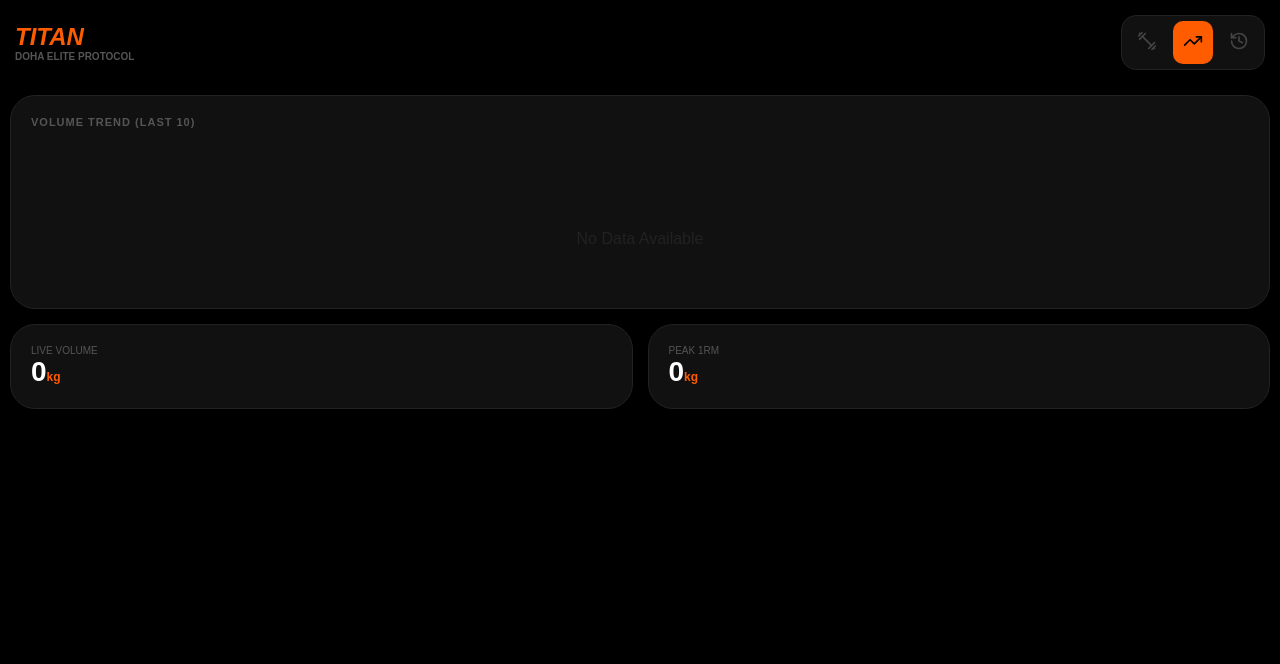
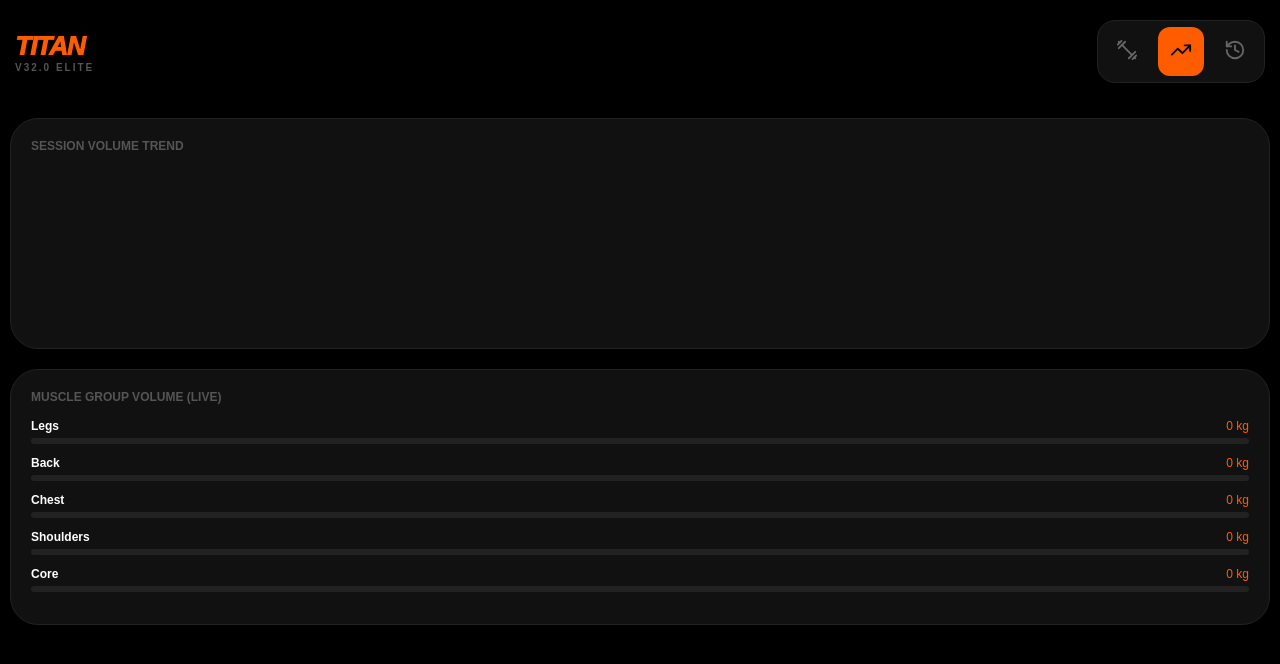
Before and after one commit to srafiq2406teachered-byte/Titan-Tracker, a React (Vite) app: page / in a window 1280 px wide. Both pictures are taken after a click on the button 1193 px from the left and 42 px from the top of the page. Shown: the top 664 px of the page. Built offline with nearby package versions, Linux system fonts and the light colour scheme.

Commit message:
Update App.jsx

```diff
--- a/src/App.jsx
+++ b/src/App.jsx
@@ -1,20 +1,24 @@
 import React, { useState, useEffect } from 'react';
-import { CheckCircle, Clock, Dumbbell, BarChart3, PlusCircle, X, ChevronRight, Activity, Trash2, StopCircle, Timer, Zap, History, TrendingUp, Trophy, Star } from 'lucide-react';
+import {
+  CheckCircle, Clock, Dumbbell, BarChart3, PlusCircle, X,
+  ChevronRight, Activity, Trash2, StopCircle, Timer, Zap,
+  History, TrendingUp, Trophy, Star, ChevronDown, ChevronUp, PieChart
+} from 'lucide-react';
 
 const TitanTracker = () => {
-  // --- MASTER DATA ---
+  // --- MASTER DATA & MUSCLE MAPPING ---
   const MASTER_PROTOCOL = [
-    { id: "A1", name: "Leg Press Machine", sets: 3, goal: "8-10", rest: 60 },
-    { id: "A2", name: "Lat Pulldown Machine", sets: 3, goal: "10-12", rest: 60 },
-    { id: "B1", name: "Chest Press Machine", sets: 3, goal: "8-10", rest: 60 },
-    { id: "B2", name: "Seated Leg Curl", sets: 3, goal: "12-15", rest: 60 },
-    { id: "C1", name: "Seated Cable Row", sets: 3, goal: "10-12", rest: 60 },
-    { id: "C2", name: "DB Overhead Press", sets: 3, goal: "10-12", rest: 60 },
-    { id: "D1", name: "Plank / Captain's Chair", sets: 3, goal: "45s", rest: 30 },
-    { id: "D2", name: "Walking Lunges", sets: 3, goal: "12 Total", rest: 30 }
+    { id: "A1", name: "Leg Press Machine", sets: 3, goal: "8-10", rest: 60, group: "Legs" },
+    { id: "A2", name: "Lat Pulldown Machine", sets: 3, goal: "10-12", rest: 60, group: "Back" },
+    { id: "B1", name: "Chest Press Machine", sets: 3, goal: "8-10", rest: 60, group: "Chest" },
+    { id: "B2", name: "Seated Leg Curl", sets: 3, goal: "12-15", rest: 60, group: "Legs" },
+    { id: "C1", name: "Seated Cable Row", sets: 3, goal: "10-12", rest: 60, group: "Back" },
+    { id: "C2", name: "DB Overhead Press", sets: 3, goal: "10-12", rest: 60, group: "Shoulders" },
+    { id: "D1", name: "Plank / Captain's Chair", sets: 3, goal: "45s", rest: 30, group: "Core" },
+    { id: "D2", name: "Walking Lunges", sets: 3, goal: "12 Total", rest: 30, group: "Legs" }
   ];
 
-  // --- STATE MANAGEMENT ---
+  // --- STATE ---
   const [view, setView] = useState('train');
   const [timeLeft, setTimeLeft] = useState(0);
   const [mounted, setMounted] = useState(false);
@@ -22,12 +26,13 @@ const TitanTracker = () => {
   const [exerciseData, setExerciseData] = useState({});
   const [history, setHistory] = useState([]);
   const [showPB, setShowPB] = useState(false);
+  const [expandedLog, setExpandedLog] = useState(null);
 
-  // --- PERSISTENCE LAYER ---
+  // --- PERSISTENCE ---
   useEffect(() => {
-    const savedSets = localStorage.getItem('titan_sets_v31');
-    const savedData = localStorage.getItem('titan_metrics_v31');
-    const savedHistory = localStorage.getItem('titan_history_v31');
+    const savedSets = localStorage.getItem('titan_sets_v32');
+    const savedData = localStorage.getItem('titan_metrics_v32');
+    const savedHistory = localStorage.getItem('titan_history_v32');
     if (savedSets) setCompletedSets(JSON.parse(savedSets));
     if (savedData) setExerciseData(JSON.parse(savedData));
     if (savedHistory) setHistory(JSON.parse(savedHistory));
@@ -36,22 +41,26 @@ const TitanTracker = () => {
 
   useEffect(() => {
     if (mounted) {
-      localStorage.setItem('titan_sets_v31', JSON.stringify(completedSets));
-      localStorage.setItem('titan_metrics_v31', JSON.stringify(exerciseData));
-      localStorage.setItem('titan_history_v31', JSON.stringify(history));
+      localStorage.setItem('titan_sets_v32', JSON.stringify(completedSets));
+      localStorage.setItem('titan_metrics_v32', JSON.stringify(exerciseData));
+      localStorage.setItem('titan_history_v32', JSON.stringify(history));
     }
   }, [completedSets, exerciseData, history, mounted]);
 
-  // --- CALCULATION ENGINE ---
+  // --- ANALYTICS ENGINE ---
   const getStats = () => {
     let volume = 0, max1RM = 0;
+    let groupVol = { Legs: 0, Back: 0, Chest: 0, Shoulders: 0, Core: 0 };
+
     MASTER_PROTOCOL.forEach(ex => {
       for (let i = 0; i < ex.sets; i++) {
         const key = `${ex.id}-${i}`;
         if (completedSets[key]) {
           const w = parseFloat(exerciseData[`${key}-w`] || 0);
           const r = parseFloat(exerciseData[`${key}-r`] || 0);
-          volume += (w * r);
+          const setVol = w * r;
+          volume += setVol;
+          groupVol[ex.group] = (groupVol[ex.group] || 0) + setVol;
           if (r > 0) {
             const current1RM = w * (1 + (r / 30));
             if (current1RM > max1RM) max1RM = current1RM;
@@ -59,7 +68,16 @@ const TitanTracker = () => {
         }
       }
     });
-    return { volume, max1RM: Math.round(max1RM) };
+    return { volume, max1RM: Math.round(max1RM), groupVol };
+  };
+
+  const getLastPerformance = (exId) => {
+    if (history.length === 0) return null;
+    for (let i = history.length - 1; i >= 0; i--) {
+      const entry = history[i].exercises?.[exId];
+      if (entry) return entry;
+    }
+    return null;
   };
 
   const handleFinish = () => {
@@ -69,94 +87,122 @@ const TitanTracker = () => {
     const allTimeBest = history.length > 0 ? Math.max(...history.map(h => h.volume)) : 0;
     const isNewPB = stats.volume > allTimeBest && history.length > 0;
 
+    // Deep Save: Capturing every set detail for history
+    const sessionDetails = {};
+    MASTER_PROTOCOL.forEach(ex => {
+      const sets = [];
+      for (let i = 0; i < ex.sets; i++) {
+        if (completedSets[`${ex.id}-${i}`]) {
+          sets.push({ w: exerciseData[`${ex.id}-${i}-w`], r: exerciseData[`${ex.id}-${i}-r`] });
+        }
+      }
+      if (sets.length > 0) sessionDetails[ex.id] = { name: ex.name, sets };
+    });
+
     const newEntry = {
-      date: new Date().toLocaleDateString('en-GB', { day: '2-digit', month: 'short' }),
+      id: Date.now(),
+      date: new Date().toLocaleDateString('en-GB', { day: '2-digit', month: 'short', year: 'numeric' }),
       volume: stats.volume,
       peak: stats.max1RM,
-      isPB: isNewPB
+      isPB: isNewPB,
+      exercises: sessionDetails,
+      groupVol: stats.groupVol
     };
 
     setHistory([...history, newEntry]);
-    if (isNewPB) {
-      setShowPB(true);
-      setTimeout(() => setShowPB(false), 4000);
-    }
+    if (isNewPB) { setShowPB(true); setTimeout(() => setShowPB(false), 4000); }
     setCompletedSets({}); setExerciseData({});
     setView('calendar');
   };
 
-  const THEME = { orange: '#FF5C00', bg: '#000', card: '#111', border: '#222', textDim: '#555' };
+  const THEME = { orange: '#FF5C00', bg: '#000', card: '#111', border: '#222', textDim: '#555', gold: '#FFD700' };
   const stats = getStats();
   const maxVolHistory = Math.max(...history.map(h => h.volume), 1);
 
   if (!mounted) return null;
 
   return (
-    <div style={{ backgroundColor: THEME.bg, minHeight: '100vh', color: '#fff', fontFamily: 'sans-serif', padding: '10px 10px 100px 10px', position: 'relative' }}>
+    <div style={{ backgroundColor: THEME.bg, minHeight: '100vh', color: '#fff', fontFamily: 'sans-serif', padding: '10px 10px 120px 10px' }}>
 
       {/* PB CELEBRATION */}
       {showPB && (
-        <div style={{ position: 'fixed', top: 0, left: 0, right: 0, bottom: 0, background: 'rgba(255, 92, 0, 0.95)', zIndex: 5000, display: 'flex', flexDirection: 'column', justifyContent: 'center', alignItems: 'center', textAlign: 'center' }}>
-          <Trophy size={120} color="#000" />
-          <h1 style={{ color: '#000', fontSize: '48px', fontWeight: '900', margin: '10px 0' }}>NEW PB!</h1>
-          <p style={{ color: '#000', fontWeight: '900', fontSize: '20px' }}>{stats.volume} KG TOTAL VOLUME</p>
+        <div style={{ position: 'fixed', inset: 0, background: 'rgba(255, 92, 0, 0.98)', zIndex: 9999, display: 'flex', flexDirection: 'column', justifyContent: 'center', alignItems: 'center', textAlign: 'center' }}>
+          <Trophy size={140} color="#000" strokeWidth={3} />
+          <h1 style={{ color: '#000', fontSize: '50px', fontWeight: '950', margin: '0' }}>NEW PB</h1>
+          <div style={{ color: '#000', fontSize: '24px', fontWeight: '800' }}>{stats.volume} KG CRUSHED</div>
         </div>
       )}
 
-      {/* FIXED HEADER */}
-      <header style={{ display: 'flex', justifyContent: 'space-between', alignItems: 'center', marginBottom: '20px', padding: '5px' }}>
+      {/* HEADER */}
+      <header style={{ display: 'flex', justifyContent: 'space-between', alignItems: 'center', marginBottom: '25px', padding: '10px 5px' }}>
         <div>
-          <h1 style={{ fontSize: '24px', fontWeight: '900', fontStyle: 'italic', color: THEME.orange, margin: 0 }}>TITAN</h1>
-          <div style={{ fontSize: '10px', color: THEME.textDim, fontWeight: 'bold' }}>DOHA ELITE PROTOCOL</div>
+          <h1 style={{ fontSize: '26px', fontWeight: '950', fontStyle: 'italic', color: THEME.orange, margin: 0, letterSpacing: '-1px' }}>TITAN</h1>
+          <div style={{ fontSize: '10px', color: THEME.textDim, fontWeight: '900', letterSpacing: '2px' }}>V32.0 ELITE</div>
         </div>
-        <div style={{ display: 'flex', gap: '6px', background: THEME.card, padding: '5px', borderRadius: '15px', border: `1px solid ${THEME.border}` }}>
-          <button onClick={() => setView('train')} style={{ background: view === 'train' ? THEME.orange : 'transparent', border: 'none', padding: '10px', borderRadius: '10px' }}><Dumbbell size={20} color={view === 'train' ? '#000' : '#444'} /></button>
-          <button onClick={() => setView('metrics')} style={{ background: view === 'metrics' ? THEME.orange : 'transparent', border: 'none', padding: '10px', borderRadius: '10px' }}><TrendingUp size={20} color={view === 'metrics' ? '#000' : '#444'} /></button>
-          <button onClick={() => setView('calendar')} style={{ background: view === 'calendar' ? THEME.orange : 'transparent', border: 'none', padding: '10px', borderRadius: '10px' }}><History size={20} color={view === 'calendar' ? '#000' : '#444'} /></button>
+        <div style={{ display: 'flex', gap: '8px', background: THEME.card, padding: '6px', borderRadius: '18px', border: `1px solid ${THEME.border}` }}>
+          <button onClick={() => setView('train')} style={{ background: view === 'train' ? THEME.orange : 'transparent', border: 'none', padding: '12px', borderRadius: '12px' }}><Dumbbell size={22} color={view === 'train' ? '#000' : '#666'} /></button>
+          <button onClick={() => setView('metrics')} style={{ background: view === 'metrics' ? THEME.orange : 'transparent', border: 'none', padding: '12px', borderRadius: '12px' }}><TrendingUp size={22} color={view === 'metrics' ? '#000' : '#666'} /></button>
+          <button onClick={() => setView('calendar')} style={{ background: view === 'calendar' ? THEME.orange : 'transparent', border: 'none', padding: '12px', borderRadius: '12px' }}><History size={22} color={view === 'calendar' ? '#000' : '#666'} /></button>
         </div>
       </header>
 
-      {/* VIEW: METRICS & GRAPH */}
+      {/* VIEW: ENHANCED METRICS */}
       {view === 'metrics' && (
-        <div style={{ display: 'flex', flexDirection: 'column', gap: '15px' }}>
-          <div style={{ background: THEME.card, padding: '20px', borderRadius: '25px', border: `1px solid ${THEME.border}` }}>
-            <div style={{ fontSize: '11px', color: THEME.textDim, fontWeight: '900', marginBottom: '20px', letterSpacing: '1px' }}>VOLUME TREND (LAST 10)</div>
-            <div style={{ display: 'flex', alignItems: 'flex-end', justifyContent: 'space-between', height: '140px', gap: '6px' }}>
-              {history.length > 0 ? history.slice(-10).map((h, i) => (
-                <div key={i} style={{ flex: 1, display: 'flex', flexDirection: 'column', alignItems: 'center', gap: '8px' }}>
-                  <div style={{ width: '100%', background: h.isPB ? '#FFD700' : THEME.orange, height: `${(h.volume / maxVolHistory) * 100}%`, borderRadius: '4px', minHeight: '5px', position: 'relative' }}>
-                    {h.isPB && <Star size={10} color="#000" style={{ position: 'absolute', top: '-15px', left: '25%' }} />}
+        <div style={{ display: 'flex', flexDirection: 'column', gap: '20px' }}>
+          {/* Trend Chart */}
+          <div style={{ background: THEME.card, padding: '20px', borderRadius: '28px', border: `1px solid ${THEME.border}` }}>
+            <div style={{ fontSize: '12px', color: THEME.textDim, fontWeight: '900', marginBottom: '25px' }}>SESSION VOLUME TREND</div>
+            <div style={{ display: 'flex', alignItems: 'flex-end', justifyContent: 'space-between', height: '150px', gap: '8px' }}>
+              {history.slice(-8).map((h, i) => (
+                <div key={i} style={{ flex: 1, display: 'flex', flexDirection: 'column', alignItems: 'center', gap: '10px' }}>
+                  <div style={{ width: '100%', background: h.isPB ? THEME.gold : THEME.orange, height: `${(h.volume / maxVolHistory) * 100}%`, borderRadius: '6px', minHeight: '8px', position: 'relative', transition: 'height 0.5s ease' }}>
+                    {h.isPB && <Star size={12} color="#000" fill="#000" style={{ position: 'absolute', top: '-18px', left: '20%' }} />}
                   </div>
-                  <span style={{ fontSize: '8px', color: THEME.textDim, fontWeight: 'bold' }}>{h.date}</span>
+                  <span style={{ fontSize: '9px', color: THEME.textDim, fontWeight: 'bold' }}>{h.date.split(' ')[0]}</span>
                 </div>
-              )) : <div style={{ width: '100%', textAlign: 'center', color: '#222', padding: '40px 0' }}>No Data Available</div>}
+              ))}
             </div>
           </div>
 
-          <div style={{ display: 'grid', gridTemplateColumns: '1fr 1fr', gap: '15px' }}>
-             <div style={{ background: THEME.card, padding: '20px', borderRadius: '25px', border: `1px solid ${THEME.border}` }}>
-                <div style={{ fontSize: '10px', color: THEME.textDim }}>LIVE VOLUME</div>
-                <div style={{ fontSize: '28px', fontWeight: '900' }}>{stats.volume}<span style={{ fontSize: '12px', color: THEME.orange }}>kg</span></div>
+          {/* Muscle Distribution Breakdown */}
+          <div style={{ background: THEME.card, padding: '20px', borderRadius: '28px', border: `1px solid ${THEME.border}` }}>
+            <div style={{ fontSize: '12px', color: THEME.textDim, fontWeight: '900', marginBottom: '15px' }}>MUSCLE GROUP VOLUME (LIVE)</div>
+            {Object.entries(stats.groupVol).map(([name, vol]) => (
+              <div key={name} style={{ marginBottom: '12px' }}>
+                <div style={{ display: 'flex', justifyContent: 'space-between', fontSize: '12px', marginBottom: '5px' }}>
+                  <span style={{ fontWeight: 'bold' }}>{name}</span>
+                  <span style={{ color: THEME.orange }}>{vol.toLocaleString()} kg</span>
                 </div>
-             <div style={{ background: THEME.card, padding: '20px', borderRadius: '25px', border: `1px solid ${THEME.border}` }}>
-                <div style={{ fontSize: '10px', color: THEME.textDim }}>PEAK 1RM</div>
-                <div style={{ fontSize: '28px', fontWeight: '900' }}>{stats.max1RM}<span style={{ fontSize: '12px', color: THEME.orange }}>kg</span></div>
+                <div style={{ height: '6px', background: '#222', borderRadius: '3px', overflow: 'hidden' }}>
+                  <div style={{ height: '100%', background: THEME.orange, width: `${(vol / (stats.volume || 1)) * 100}%` }}></div>
                 </div>
+              </div>
+            ))}
           </div>
         </div>
       )}
 
-      {/* VIEW: TRAINING LOG */}
+      {/* VIEW: TRAIN (WITH GHOST DATA) */}
       {view === 'train' && (
-        <div style={{ display: 'flex', flexDirection: 'column', gap: '12px' }}>
-          {MASTER_PROTOCOL.map((ex) => (
-            <div key={ex.id} style={{ background: THEME.card, borderRadius: '20px', padding: '18px', borderLeft: `5px solid ${THEME.orange}`, border: `1px solid ${THEME.border}` }}>
-              <div style={{ display: 'flex', justifyContent: 'space-between', alignItems: 'center', marginBottom: '15px' }}>
-                <span style={{ fontWeight: '900', fontSize: '15px', textTransform: 'uppercase' }}>{ex.name}</span>
-                <span style={{ fontSize: '11px', color: THEME.textDim, fontWeight: 'bold' }}>GOAL: {ex.goal}</span>
+        <div style={{ display: 'flex', flexDirection: 'column', gap: '15px' }}>
+          {MASTER_PROTOCOL.map((ex) => {
+            const last = getLastPerformance(ex.id);
+            return (
+              <div key={ex.id} style={{ background: THEME.card, borderRadius: '24px', padding: '20px', border: `1px solid ${THEME.border}`, borderLeft: `6px solid ${THEME.orange}` }}>
+                <div style={{ display: 'flex', justifyContent: 'space-between', alignItems: 'flex-start', marginBottom: '15px' }}>
+                  <div>
+                    <div style={{ fontWeight: '900', fontSize: '16px', textTransform: 'uppercase', letterSpacing: '0.5px' }}>{ex.name}</div>
+                    <div style={{ fontSize: '11px', color: THEME.textDim, fontWeight: 'bold', marginTop: '2px' }}>TARGET: {ex.goal} REPS</div>
+                  </div>
+                  {last && (
+                    <div style={{ background: '#1a1a1a', padding: '5px 10px', borderRadius: '10px', textAlign: 'right', border: '1px solid #333' }}>
+                      <div style={{ fontSize: '9px', color: THEME.orange, fontWeight: '900' }}>LAST SESSION</div>
+                      <div style={{ fontSize: '12px', fontWeight: 'bold' }}>{last.sets[0]?.w}kg x {last.sets[0]?.r}</div>
+                    </div>
+                  )}
                 </div>
 
-              <div style={{ display: 'flex', flexDirection: 'column', gap: '10px' }}>
+                <div style={{ display: 'flex', flexDirection: 'column', gap: '12px' }}>
                   {[...Array(ex.sets)].map((_, i) => (
                     <div key={i} style={{ display: 'flex', gap: '10px' }}>
                       <button
@@ -164,7 +210,7 @@ const TitanTracker = () => {
                           setCompletedSets({...completedSets, [`${ex.id}-${i}`]: !completedSets[`${ex.id}-${i}`]});
                           if(!completedSets[`${ex.id}-${i}`]) setTimeLeft(ex.rest);
                         }}
-                      style={{ width: '50px', height: '50px', background: completedSets[`${ex.id}-${i}`] ? THEME.orange : '#1a1a1a', border: 'none', borderRadius: '12px', color: '#000', fontWeight: '900', fontSize: '18px' }}
+                        style={{ width: '55px', height: '55px', background: completedSets[`${ex.id}-${i}`] ? THEME.orange : '#1a1a1a', border: 'none', borderRadius: '15px', color: '#000', fontWeight: '900', fontSize: '20px' }}
                       >
                         {completedSets[`${ex.id}-${i}`] ? '✓' : i + 1}
                       </button>
@@ -172,48 +218,82 @@ const TitanTracker = () => {
                         type="number" inputMode="decimal" placeholder="KG"
                         value={exerciseData[`${ex.id}-${i}-w`] || ''}
                         onChange={e => setExerciseData({...exerciseData, [`${ex.id}-${i}-w`]: e.target.value})}
-                      style={{ flex: 1, background: '#000', border: `1px solid ${THEME.border}`, borderRadius: '12px', color: '#fff', textAlign: 'center', fontSize: '18px', fontWeight: 'bold' }}
+                        style={{ flex: 1.2, background: '#000', border: `1px solid ${THEME.border}`, borderRadius: '15px', color: '#fff', textAlign: 'center', fontSize: '18px', fontWeight: '900' }}
                       />
                       <input
                         type="number" inputMode="numeric" placeholder="REPS"
                         value={exerciseData[`${ex.id}-${i}-r`] || ''}
                         onChange={e => setExerciseData({...exerciseData, [`${ex.id}-${i}-r`]: e.target.value})}
-                      style={{ flex: 1, background: '#000', border: `1px solid ${THEME.border}`, borderRadius: '12px', color: THEME.orange, textAlign: 'center', fontSize: '18px', fontWeight: 'bold' }}
+                        style={{ flex: 1, background: '#000', border: `1px solid ${THEME.border}`, borderRadius: '15px', color: THEME.orange, textAlign: 'center', fontSize: '18px', fontWeight: '900' }}
                       />
                     </div>
                   ))}
                 </div>
               </div>
-          ))}
-          <button onClick={handleFinish} style={{ background: THEME.orange, padding: '22px', borderRadius: '20px', border: 'none', fontWeight: '900', color: '#000', fontSize: '18px', marginTop: '10px', boxShadow: '0 10px 20px rgba(255,92,0,0.2)' }}>FINISH & LOG SESSION</button>
+            );
+          })}
+          <button onClick={handleFinish} style={{ background: THEME.orange, padding: '25px', borderRadius: '25px', border: 'none', fontWeight: '950', color: '#000', fontSize: '20px', marginTop: '10px', boxShadow: `0 15px 30px rgba(255, 92, 0, 0.25)` }}>LOG ELITE SESSION</button>
         </div>
       )}
 
-      {/* VIEW: CALENDAR HISTORY */}
+      {/* VIEW: DEEP-DIVE LOGS */}
       {view === 'calendar' && (
-        <div style={{ display: 'flex', flexDirection: 'column', gap: '12px' }}>
-          <h2 style={{ fontSize: '12px', color: THEME.textDim, fontWeight: '900', letterSpacing: '1px' }}>WORKOUT LOGS</h2>
-          {[...history].reverse().map((log, idx) => (
-            <div key={idx} style={{ background: THEME.card, padding: '20px', borderRadius: '20px', border: `1px solid ${THEME.border}`, display: 'flex', justifyContent: 'space-between', alignItems: 'center' }}>
+        <div style={{ display: 'flex', flexDirection: 'column', gap: '15px' }}>
+          <h2 style={{ fontSize: '12px', color: THEME.textDim, fontWeight: '900', letterSpacing: '2px', paddingLeft: '5px' }}>SESSION ARCHIVE</h2>
+          {[...history].reverse().map((log) => (
+            <div key={log.id} style={{ background: THEME.card, borderRadius: '24px', border: `1px solid ${log.isPB ? THEME.gold : THEME.border}`, overflow: 'hidden' }}>
+              <div
+                onClick={() => setExpandedLog(expandedLog === log.id ? null : log.id)}
+                style={{ padding: '20px', display: 'flex', justifyContent: 'space-between', alignItems: 'center' }}
+              >
                 <div>
-                <div style={{ fontSize: '16px', fontWeight: '900', color: log.isPB ? '#FFD700' : '#fff' }}>{log.date} {log.isPB && '🏆'}</div>
-                <div style={{ fontSize: '12px', color: THEME.textDim }}>Peak 1RM: {log.peak}kg</div>
+                  <div style={{ fontSize: '18px', fontWeight: '950', color: log.isPB ? THEME.gold : '#fff' }}>{log.date} {log.isPB && '🏆'}</div>
+                  <div style={{ fontSize: '12px', color: THEME.textDim, fontWeight: 'bold' }}>{Object.keys(log.exercises).length} Exercises Completed</div>
                 </div>
-              <div style={{ textAlign: 'right' }}>
-                <div style={{ fontSize: '20px', fontWeight: '900', color: THEME.orange }}>{log.volume}kg</div>
-                <div style={{ fontSize: '10px', color: THEME.textDim }}>TOTAL VOLUME</div>
+                <div style={{ textAlign: 'right', display: 'flex', alignItems: 'center', gap: '15px' }}>
+                  <div>
+                    <div style={{ fontSize: '22px', fontWeight: '950', color: THEME.orange }}>{log.volume.toLocaleString()}</div>
+                    <div style={{ fontSize: '9px', color: THEME.textDim, fontWeight: '900' }}>TOTAL KG</div>
+                  </div>
+                  {expandedLog === log.id ? <ChevronUp size={20} color={THEME.textDim} /> : <ChevronDown size={20} color={THEME.textDim} />}
+                </div>
+              </div>
+
+              {/* Expandable Details */}
+              {expandedLog === log.id && (
+                <div style={{ padding: '0 20px 20px 20px', borderTop: `1px solid ${THEME.border}`, background: '#080808' }}>
+                  {Object.values(log.exercises).map((ex, idx) => (
+                    <div key={idx} style={{ marginTop: '15px' }}>
+                      <div style={{ fontSize: '13px', fontWeight: '900', color: THEME.orange, marginBottom: '5px' }}>{ex.name}</div>
+                      <div style={{ display: 'flex', flexWrap: 'wrap', gap: '8px' }}>
+                        {ex.sets.map((s, si) => (
+                          <div key={si} style={{ background: '#111', padding: '5px 10px', borderRadius: '8px', fontSize: '11px', border: '1px solid #222' }}>
+                            <span style={{ color: THEME.textDim }}>S{si+1}:</span> <b>{s.w}kg × {s.r}</b>
+                          </div>
+                        ))}
                       </div>
                     </div>
                   ))}
-          {history.length === 0 && <div style={{ textAlign: 'center', padding: '50px', color: '#222' }}>No history found.</div>}
+                </div>
+              )}
+            </div>
+          ))}
         </div>
       )}
 
       {/* REST TIMER HUD */}
       {timeLeft > 0 && (
-        <div style={{ position: 'fixed', bottom: '30px', left: '20px', right: '20px', backgroundColor: '#FFF', color: '#000', padding: '15px 25px', borderRadius: '40px', display: 'flex', justifyContent: 'space-between', alignItems: 'center', border: `4px solid ${THEME.orange}`, zIndex: 4000, boxShadow: '0 15px 30px rgba(0,0,0,0.5)' }}>
-          <div style={{ display: 'flex', alignItems: 'center', gap: '15px' }}><Clock size={24} /> <span style={{ fontSize: '32px', fontWeight: '900', fontFamily: 'monospace' }}>{timeLeft}s</span></div>
-          <button onClick={() => { setTimeLeft(0); if ('vibrate' in navigator) navigator.vibrate(200); }} style={{ background: THEME.orange, border: 'none', padding: '12px 20px', borderRadius: '15px', fontWeight: '900' }}>SKIP</button>
+        <div style={{ position: 'fixed', bottom: '35px', left: '15px', right: '15px', backgroundColor: '#FFF', color: '#000', padding: '18px 30px', borderRadius: '50px', display: 'flex', justifyContent: 'space-between', alignItems: 'center', border: `5px solid ${THEME.orange}`, zIndex: 9000, boxShadow: '0 20px 40px rgba(0,0,0,0.6)' }}>
+          <div style={{ display: 'flex', alignItems: 'center', gap: '15px' }}>
+            <Activity size={28} className="animate-pulse" />
+            <span style={{ fontSize: '38px', fontWeight: '950', fontFamily: 'monospace' }}>{timeLeft}s</span>
+          </div>
+          <button
+            onClick={() => { setTimeLeft(0); if ('vibrate' in navigator) navigator.vibrate([100, 50, 100]); }}
+            style={{ background: THEME.orange, border: 'none', padding: '12px 25px', borderRadius: '20px', fontWeight: '950', fontSize: '16px' }}
+          >
+            SKIP
+          </button>
         </div>
       )}
     </div>
```
Lines whose indentation alone changed are shown as unchanged.
